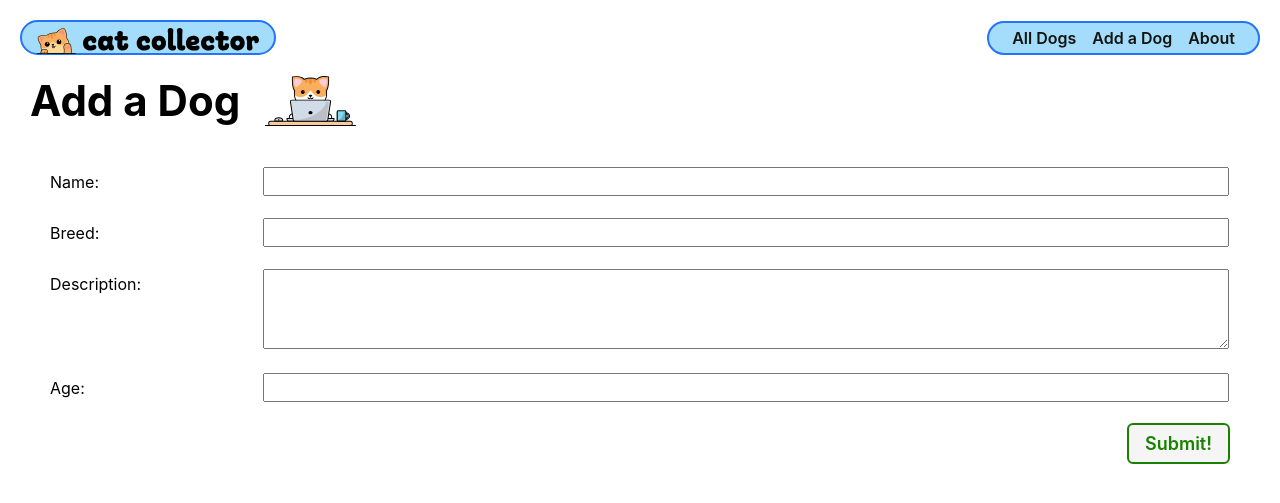
After one commit to KnucklesLT/Dog-Collector, a Django app: page /dogs/create/ in a window 1280 px wide. The commit adds this page. Shown: the top 503 px of the page. Run offline with Django 4.2, Linux system fonts and the light colour scheme.

Commit message:
implement create dog functionality

```diff
--- a/main_app/models.py
+++ b/main_app/models.py
@@ -1,4 +1,5 @@
 from django.db import models
+from django.urls import reverse
 
 # Create your models here.
 class Dog(models.Model):
@@ -9,3 +10,6 @@ class Dog(models.Model):
 
   def __str__(self):
     return self.name
+
+  def get_absolute_url(self):
+      return reverse("dogs_detail", kwargs={"dog_id": self.id})
--- /dev/null
+++ b/main_app/static/css/form.css
@@ -0,0 +1,39 @@
+.form-container {
+  display: flex;
+  flex-direction: column;
+  width: 100%;
+}
+
+table {
+  padding: 0 40px;
+  width: 100%;
+  border-spacing: 0 20px;
+}
+
+th {
+  text-align: left;
+  padding: 6px 20px 0 0;
+  font-weight: normal;
+  vertical-align: top;
+  font-size: var(--font-reg);
+}
+
+td {
+  max-width: 60%;
+}
+
+td > * {
+  width: 100%;
+  padding: 2px 4px;
+  font-size: var(--font-l);
+}
+
+td > textarea {
+  height: calc(4 * var(--font-l) + 8px);
+  font-family: inherit;
+}
+
+.btn {
+  align-self: flex-end;
+  margin-right: 40px;
+}
--- a/main_app/templates/base.html
+++ b/main_app/templates/base.html
@@ -28,6 +28,7 @@
     <nav>
       <ul>
         <li><a href="{% url 'dogs_index' %}">All Dogs</a></li>
+        <li><a href="{% url 'dogs_create' %}">Add a Dog</a></li>
         <li><a href="{% url 'about' %}">About</a></li>
       </ul>
     </nav>
--- /dev/null
+++ b/main_app/templates/main_app/dog_form.html
@@ -0,0 +1,25 @@
+{% extends 'base.html' %}
+{% load static %}
+
+{% block head %}
+<link rel="stylesheet" type="text/css" href="{% static 'css/form.css' %}"/>
+{% endblock %}
+
+{% block content %}
+
+<div class="page-header">
+  <h1>Add a Dog</h1>
+  <img src="{% static 'images/nerd-cat.svg' %}" alt="A cat using a computer"/>
+</div>
+{% comment %}
+  Leaving the action empty makes the form post to the same url used to display it
+{% endcomment %}
+<form action="" method="post" class="form-container">
+  {% csrf_token %}
+  <table>
+    {{ form.as_table }}
+  </table>
+  <button type="submit" class="btn submit">Submit!</button>
+</form>
+
+{% endblock %}
--- a/main_app/urls.py
+++ b/main_app/urls.py
@@ -6,4 +6,5 @@ urlpatterns = [
   path('about/', views.about, name='about'),
   path('dogs/', views.dogs_index, name='dogs_index'),
   path('dogs/<int:dog_id>/', views.dogs_detail, name='dogs_detail'),
+  path('dogs/create/', views.DogCreate.as_view(), name='dogs_create'),
 ]
--- a/main_app/views.py
+++ b/main_app/views.py
@@ -1,4 +1,5 @@
 from django.shortcuts import render
+from django.views.generic.edit import CreateView
 from .models import Dog
 
 # Create your views here.
@@ -15,3 +16,7 @@ def dogs_index(request):
 def dogs_detail(request, dog_id):
   dog = Dog.objects.get(id=dog_id)
   return render(request, 'dogs/detail.html', {'dog':dog})
+
+class DogCreate(CreateView):
+  model= Dog
+  fields = '__all__'
```
